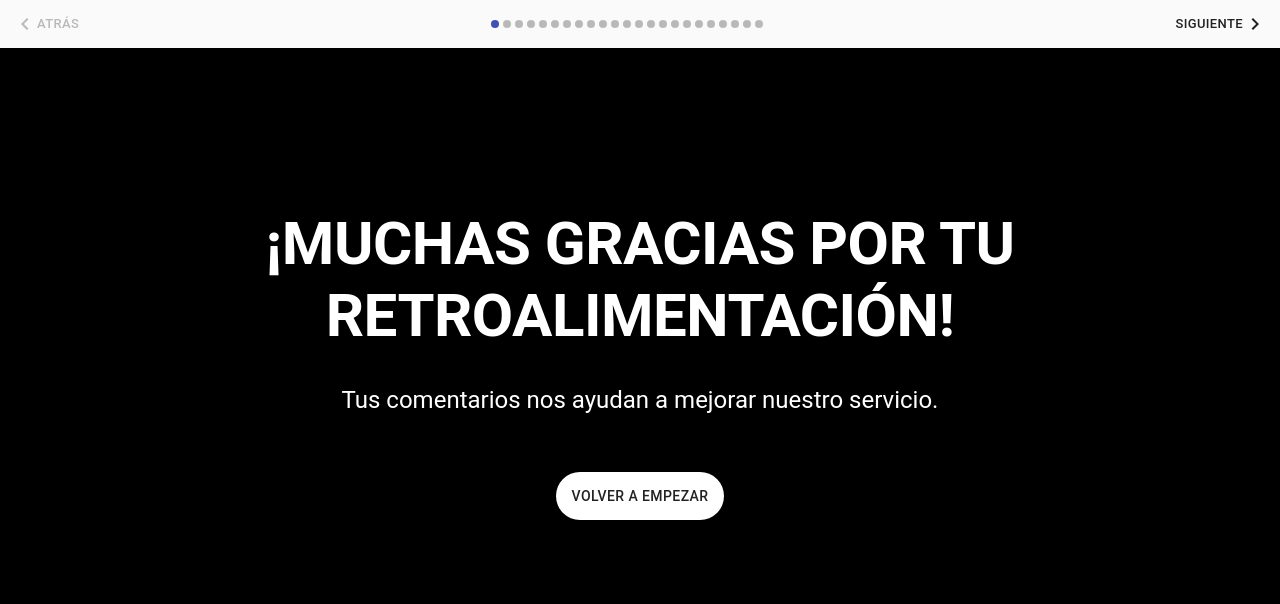
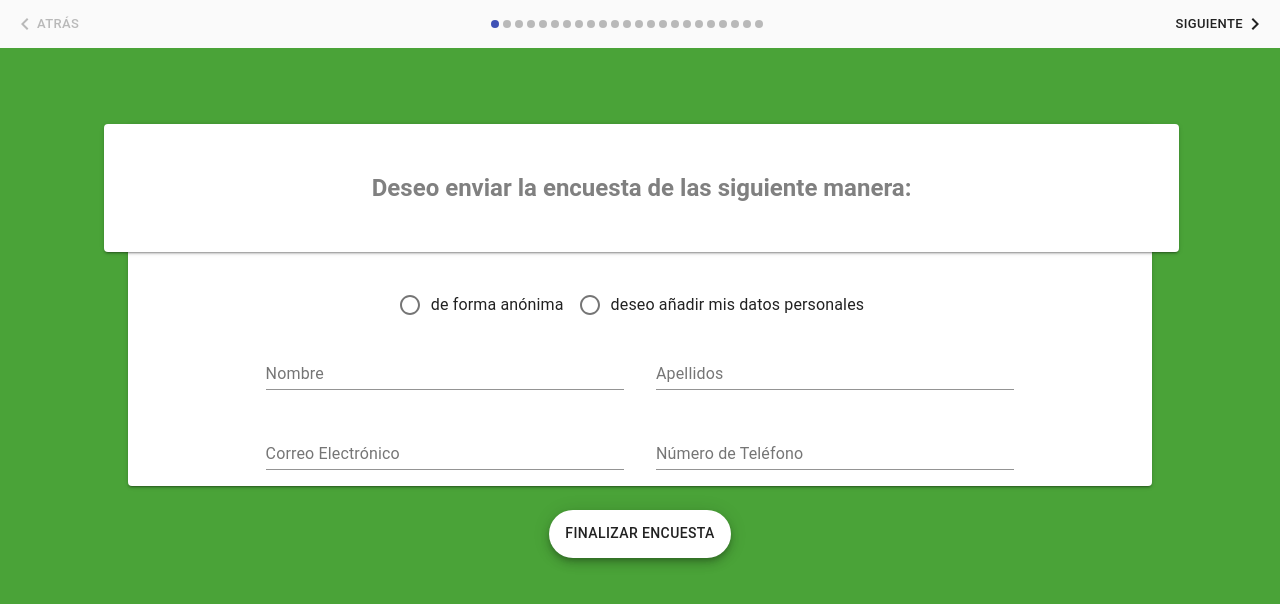
Before and after one commit to AldoGatica123/lambda_survey, a React (Create React App) app: page / in a window 1280 px wide. Shown: the top 604 px of the page. Built offline with nearby package versions, Linux system fonts and the light colour scheme.

Commit message:
Changed slide 14 to functional component

```diff
--- a/src/components/Main.js
+++ b/src/components/Main.js
@@ -6,7 +6,7 @@ import { KeyboardArrowLeft, KeyboardArrowRight } from '@material-ui/icons';
 import axios from "axios";
 import {utils, isProfileIncomplete} from '../utils'
 import {Intro, SLIDE_01, EndSlide} from './SimpleSlides'
-import {SLIDE_02, SLIDE_03, SLIDE_04} from "./ProfileSlides";
+import {SLIDE_02, SLIDE_03, SLIDE_04, SLIDE_14} from "./ProfileSlides";
 import {SLIDE_05} from "./Results";
 import {SLIDE_06} from "./ToggleButton";
 import Slide_07 from "./Slide_07";
@@ -16,7 +16,6 @@ import Slide_10 from "./Slide_10";
 import Slide_11 from "./Slide_11";
 import Slide_12 from "./Slide_12";
 import Slide_13 from "./Slide_13";
-import Slide_14 from "./Slide_14";
 
 // const baseURL = 'https://jh4snq3376.execute-api.us-east-1.amazonaws.com/api';
 const baseURL = 'http://localhost:8000';
@@ -116,9 +115,9 @@ class Main extends Component {
         return <Slide_12 nextStep={this.handleNext} values={results}/>;
       case 20:
         return <Slide_13 nextStep={this.handleNext} values={results}/>;
-      case 21:
-        return <Slide_14 nextStep={this.handleNext} values={results}/>;
       case 0:
+        return <SLIDE_14 style={style} nextStep={this.handleNext} values={results}/>;
+      case 22:
         return <EndSlide style={style} submit={this.handleSubmit}/>;
       default:
         return null;
--- a/src/components/ProfileSlides.js
+++ b/src/components/ProfileSlides.js
@@ -160,12 +160,49 @@ const SLIDE_04 = (props) => {
       {disabled > 0 &&
       <h5 style={{ color: 'white' }}>
         Para comenzar la encuesta, por favor llena todos los campos anteriores.
-      </h5>
-      }
-
+      </h5>}
     </div>
   )
 };
 
 
-export {SLIDE_02, SLIDE_03, SLIDE_04};
+const SLIDE_14 = (props) => {
+  const {style, nextStep, handleChange, values} = props;
+
+  return (
+    <div className={style.greenRoot}>
+        <div className={style.space}/>
+
+        <Paper className={style.paperS2} elevation={2} square={false}>
+
+          <Paper className={style.paperTitle} elevation={2} square={false}>
+            <Typography className={style.grayTitle} variant={"h5"} component={"h5"}>
+              <b>Deseo enviar la encuesta de las siguiente manera:</b>
+            </Typography>
+          </Paper>
+
+          <RadioGroup className={style.containerToggle} name="anonymity" value={values.anonymity} onChange={handleChange}>
+            <FormControlLabel value="anonymous" control={<Radio />} label="de forma anónima" />
+            <FormControlLabel value="non_anon" control={<Radio />} label="deseo añadir mis datos personales" />
+          </RadioGroup>
+
+          <TextField name="first_name" label="Nombre" type="text"
+                     className={style.textFieldS14} onChange={handleChange} value={values.first_name}/>
+          <TextField name="last_name" label="Apellidos" type="text"
+                     className={style.textFieldS14} onChange={handleChange} value={values.last_name}/>
+          <TextField name="email" label="Correo Electrónico" type="email"
+                     className={style.textFieldS14} onChange={handleChange} value={values.email}/>
+          <TextField name="phone_number" label="Número de Teléfono" type="number"
+                     className={style.textFieldS14} onChange={handleChange} value={values.phone_number}/>
+
+        </Paper>
+
+        <Fab className={style.fabButton} onClick={nextStep} variant="extended" color="white" aria-label="add">
+          Finalizar encuesta
+        </Fab>
+      </div>
+  )
+};
+
+
+export {SLIDE_02, SLIDE_03, SLIDE_04, SLIDE_14};
```
